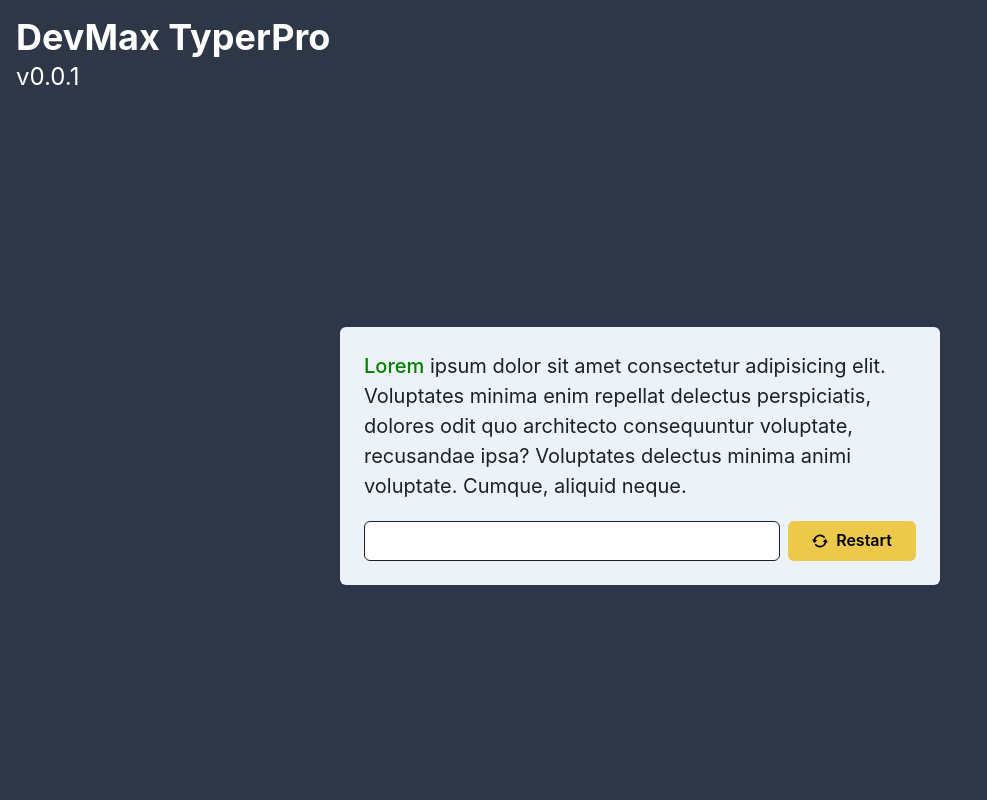
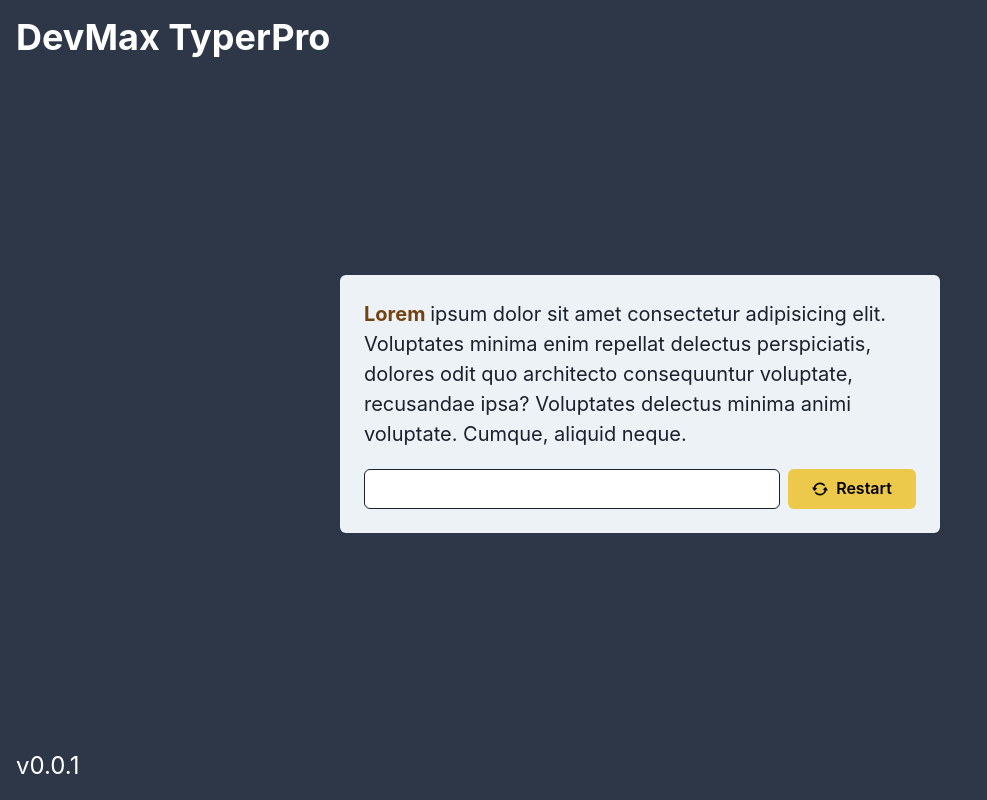
Before and after one commit to maximeverhoeve/typer-pro, a React (Create React App) app: page / in a window 1280 px wide. Shown: the whole page, without its empty margins (0-987 px from the left). Built offline with nearby package versions, Linux system fonts and the light colour scheme.

Commit message:
Added all logic to make showedText component work

```diff
--- a/src/components/ShowedText.tsx
+++ b/src/components/ShowedText.tsx
@@ -10,19 +10,11 @@ interface Props {
 const ShowedText: React.FC<Props> = ({ validText, currentWord, text }) => {
   return (
     <div>
-      <Text
-        fontSize="xl"
-        sx={{
-          span: {
-            color: 'green',
-            fontWeight: 500,
-          },
-        }}
-      >
+      <Text fontSize="xl">
         <Text as="span" color="green">
           {validText}{' '}
         </Text>
-        <Text as="span" color="yellow">
+        <Text as="span" fontWeight="bold" color="yellow.800">
           {currentWord}{' '}
         </Text>
         <Text as="span">{text}</Text>
--- a/src/pages/Home.tsx
+++ b/src/pages/Home.tsx
@@ -18,26 +18,18 @@ const text =
 const Home: React.FC = () => {
   const wordArray = text.split(' ');
   const [typedWords, setTypedWords] = useState<string[]>([]);
-  const [wordToType, setWordToType] = useState<number>(0);
+  const [wordToTypeIndex, setWordToTypeIndex] = useState<number>(0);
   const [inputValue, setInputValue] = useState<string>('');
-
-  const convertedText = (): string => {
-    const tmpWordArray = [...wordArray];
-    const index = typedWords.length;
-    tmpWordArray[index] = tmpWordArray[index] + '</span>';
-
-    return '<span>' + tmpWordArray.join(' ');
-  };
 
   const handleChange = (e: ChangeEvent<HTMLInputElement>): void => {
     const value = e.currentTarget.value;
     const valueWithoutSpaces = value.replaceAll(' ', '');
-    const isWordValid = valueWithoutSpaces === wordArray[wordToType];
+    const isWordValid = valueWithoutSpaces === wordArray[wordToTypeIndex];
     const hasInputASpace = value.includes(' ');
 
     if (isWordValid && hasInputASpace) {
       setTypedWords((prev) => [...prev, valueWithoutSpaces]);
-      setWordToType((prev) => (prev += 1));
+      setWordToTypeIndex((prev) => (prev += 1));
       setInputValue('');
     } else {
       setInputValue(value);
@@ -48,9 +40,6 @@ const Home: React.FC = () => {
     <Flex direction="column" bg="gray.700" h="100vh" overflow="hidden">
       <Box p="4">
         <Heading color="white">DevMax TyperPro</Heading>
-        <Text color="white" fontSize="2xl">
-          v0.0.1
-        </Text>
       </Box>
       <Center flexGrow={1}>
         <VStack
@@ -62,16 +51,10 @@ const Home: React.FC = () => {
           maxW="90%"
           align="stretch"
         >
-          {/* <ShowedText  /> */}
-          <Text
-            fontSize="xl"
-            dangerouslySetInnerHTML={{ __html: convertedText() }}
-            sx={{
-              span: {
-                color: 'green',
-                fontWeight: 500,
-              },
-            }}
+          <ShowedText
+            validText={typedWords.join(' ')}
+            currentWord={wordArray[wordToTypeIndex]}
+            text={wordArray.slice(wordToTypeIndex + 1).join(' ')}
           />
           <HStack>
             <Input bg="white" onChange={handleChange} value={inputValue} />
@@ -86,6 +69,11 @@ const Home: React.FC = () => {
           </HStack>
         </VStack>
       </Center>
+      <Box p="4">
+        <Text color="white" fontSize="2xl">
+          v0.0.1
+        </Text>
+      </Box>
     </Flex>
   );
 };
```
